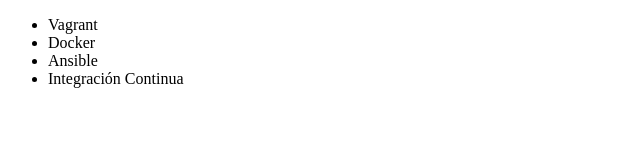
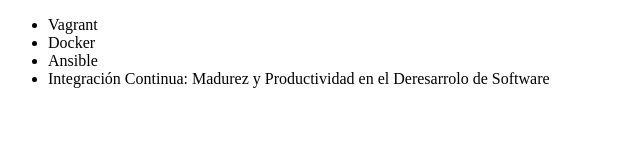
Before and after one commit to Eduest02/alura-git, a plain HTML site: page index.html in a window 1280 px wide. Shown: the whole page, without its empty margins (0-640 px from the left). Drawn offline with Linux system fonts and the light colour scheme.

Commit message:
Renombrando curso de Integración Contínua

```diff
--- a/index.html
+++ b/index.html
@@ -9,7 +9,7 @@
             <li>Vagrant</li>
             <li>Docker</li>
             <li>Ansible</li>
-            <li>Integración Continua</li>
+            <li>Integración Continua: Madurez y Productividad en el Deresarrolo de Software</li>
         </ul>
     </body>
 </html>
```
